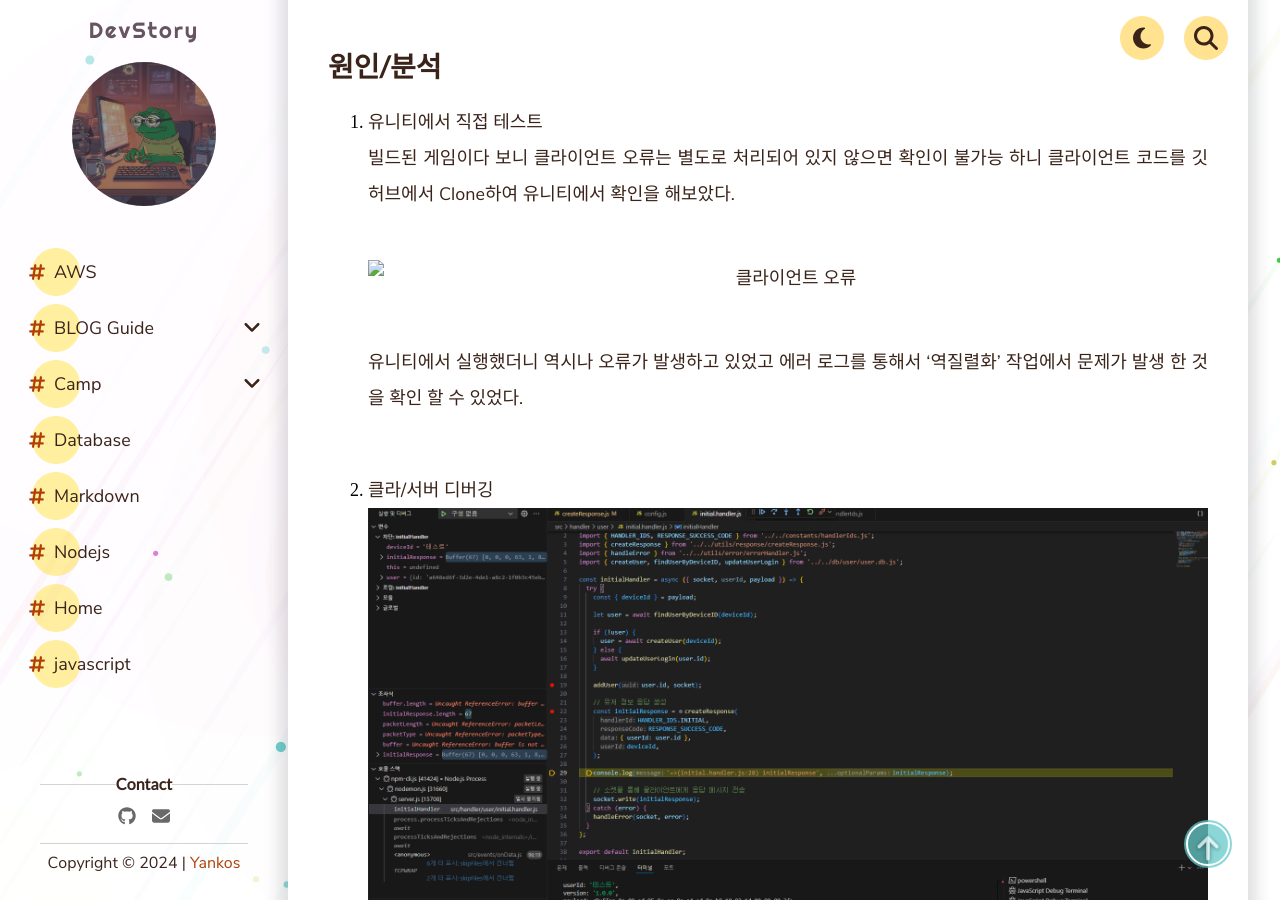
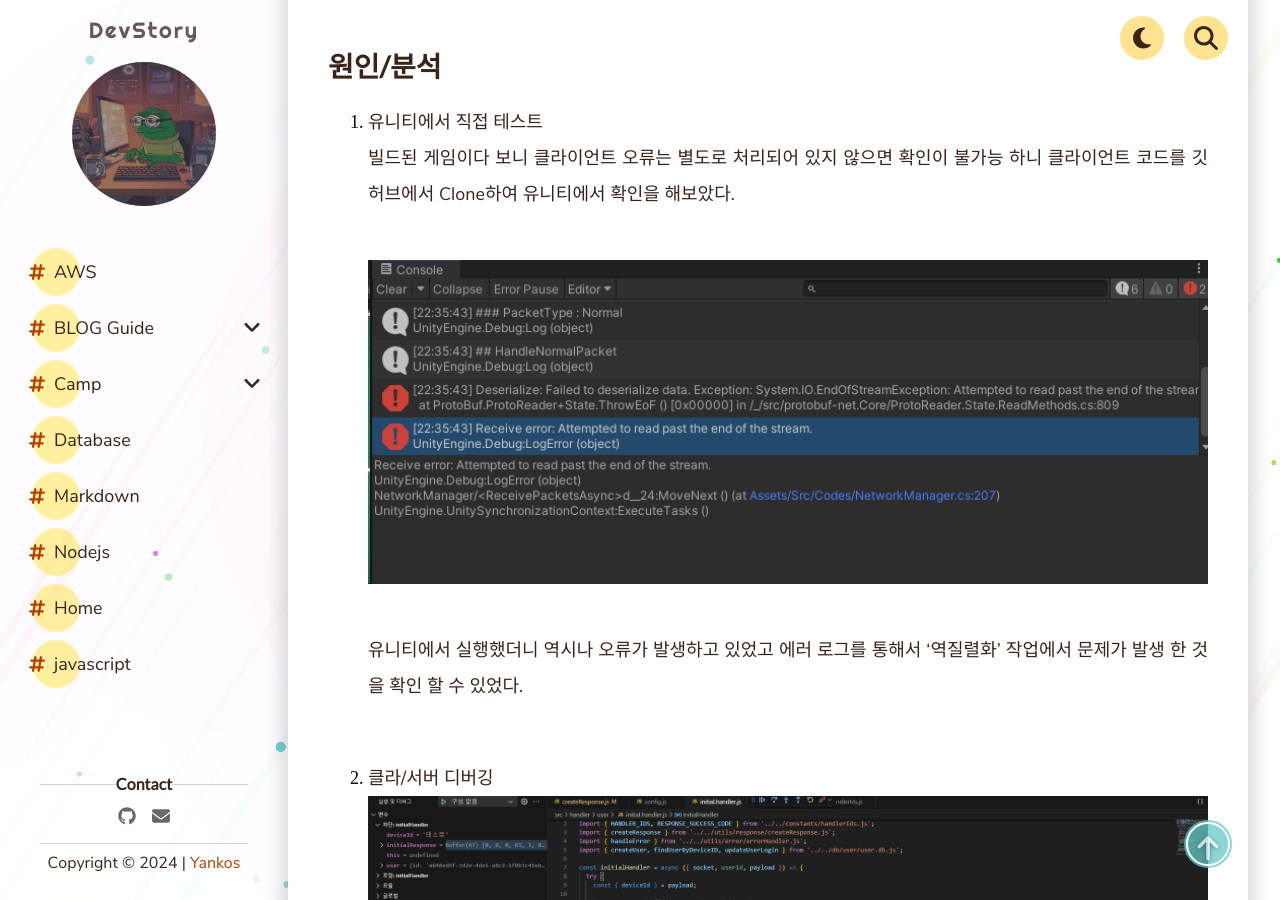
Before and after one commit to DevRogues/DevRogues.github.io, a Jekyll site: the page built from _pages/Camp/TIL/2025-01/2025-01-09-day52.md, in a window 1280 px wide and 900 px high, scrolled down 1882 px. Built offline with Jekyll 4.4.1, drawn with Linux system fonts in a browser that asks for light colours; comment, search, counter and statistics services are not loaded.

Commit message:
Update 2025-01-09-day52.md

```diff
--- a/_pages/Camp/TIL/2025-01/2025-01-09-day52.md
+++ b/_pages/Camp/TIL/2025-01/2025-01-09-day52.md
@@ -23,7 +23,7 @@ bookmark: true
 1. 유니티에서 직접 테스트
    빌드된 게임이다 보니 클라이언트 오류는 별도로 처리되어 있지 않으면 확인이 불가능 하니 클라이언트 코드를 깃허브에서 Clone하여 유니티에서 확인을 해보았다.
 
-   ![클라이언트 오류](/assets/img/TIL/250103/002.png)
+   ![클라이언트 오류](/assets/img/TIL/250109/002.png)
 
    유니티에서 실행했더니 역시나 오류가 발생하고 있었고 에러 로그를 통해서 '역질렬화' 작업에서 문제가 발생 한 것을 확인 할 수 있었다.
 
```
